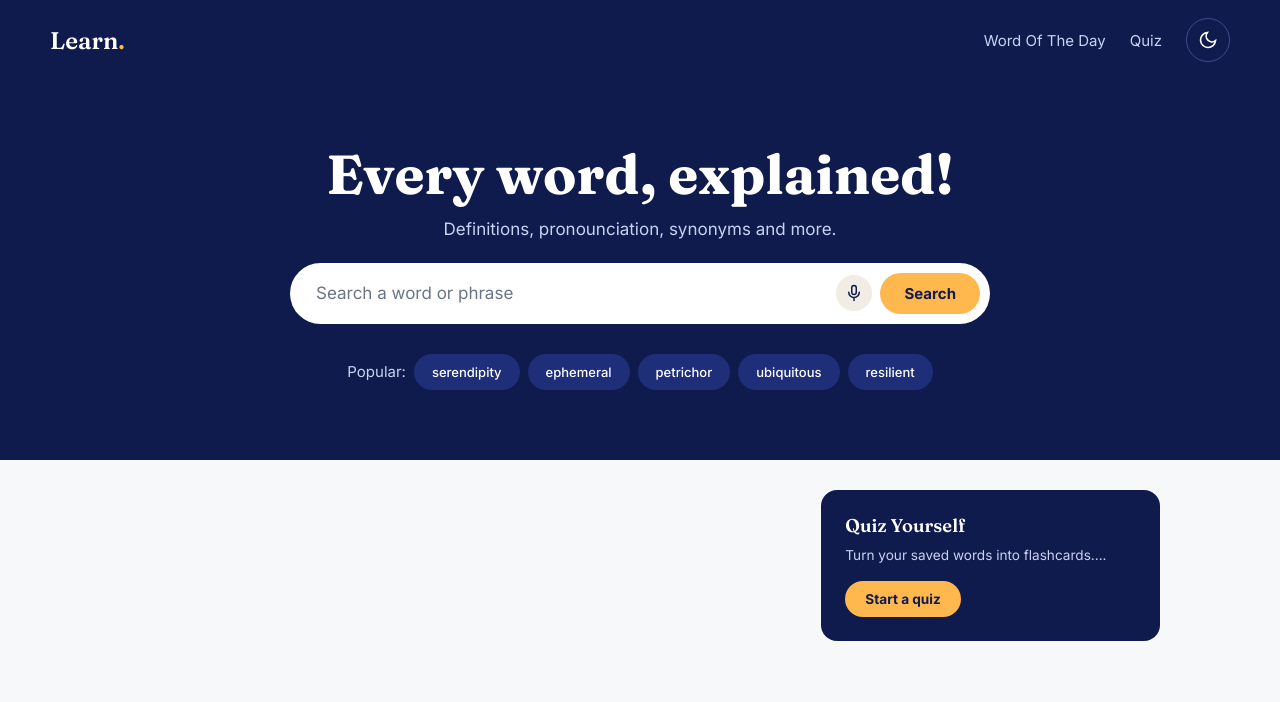
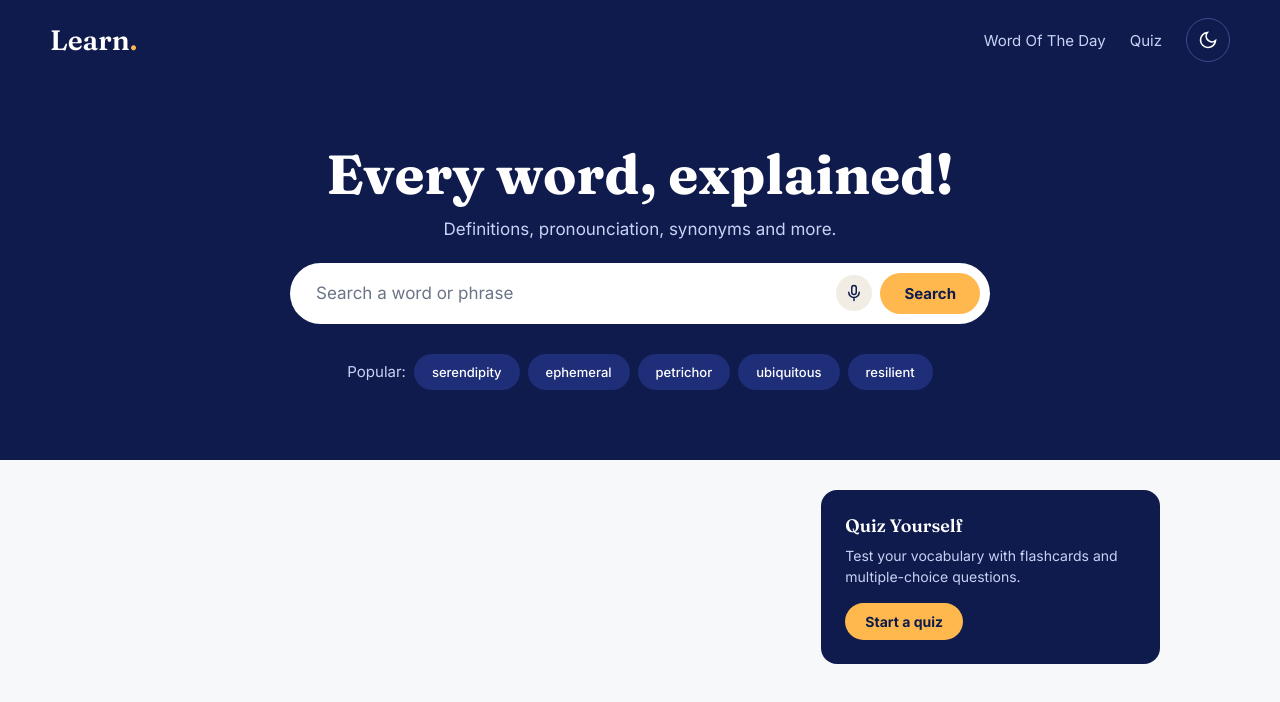
Before and after one commit to Mandi-Lekalakala/react-dictionary, a React (Vite) app: page / in a window 1280 px wide. Shown: the top 702 px of the page. Built offline with nearby package versions, Linux system fonts and the light colour scheme.

Commit message:
updated Quiz Promo text and font sizes

```diff
--- a/src/components/QuizPromo.jsx
+++ b/src/components/QuizPromo.jsx
@@ -7,7 +7,7 @@ export default function QuizPromo() {
     <div className="quiz-promo">
       <h2 className="quiz-promo-title">Quiz Yourself</h2>
       <p className="quiz-promo-text">
-        Turn your saved words into flashcards....
+        Test your vocabulary with flashcards and multiple-choice questions.
       </p>
       <Link to="/quiz" className="quiz-promo-btn">
         Start a quiz
--- a/src/styles/navbar.css
+++ b/src/styles/navbar.css
@@ -8,7 +8,7 @@
 
 .navbar-logo {
   font-family: var(--font-heading);
-  font-size: 1.5rem;
+  font-size: 28px;
   font-weight: 600;
   color: #ffffff;
 }
--- a/src/styles/quizpromo.css
+++ b/src/styles/quizpromo.css
@@ -6,14 +6,14 @@
 
 .quiz-promo-title {
   font-family: var(--font-heading);
-  font-size: 1.15rem;
+  font-size: 18px;
   font-weight: 600;
   color: #ffffff;
 }
 
 .quiz-promo-text {
   margin-top: 8px;
-  font-size: 0.85rem;
+  font-size: 14px;
   line-height: 1.5;
   color: var(--on-navy-muted);
 }
@@ -25,7 +25,7 @@
   border-radius: 999px;
   background: var(--amber);
   color: var(--navy);
-  font-size: 0.85rem;
+  font-size: 14px;
   font-weight: 700;
 }
 
```
